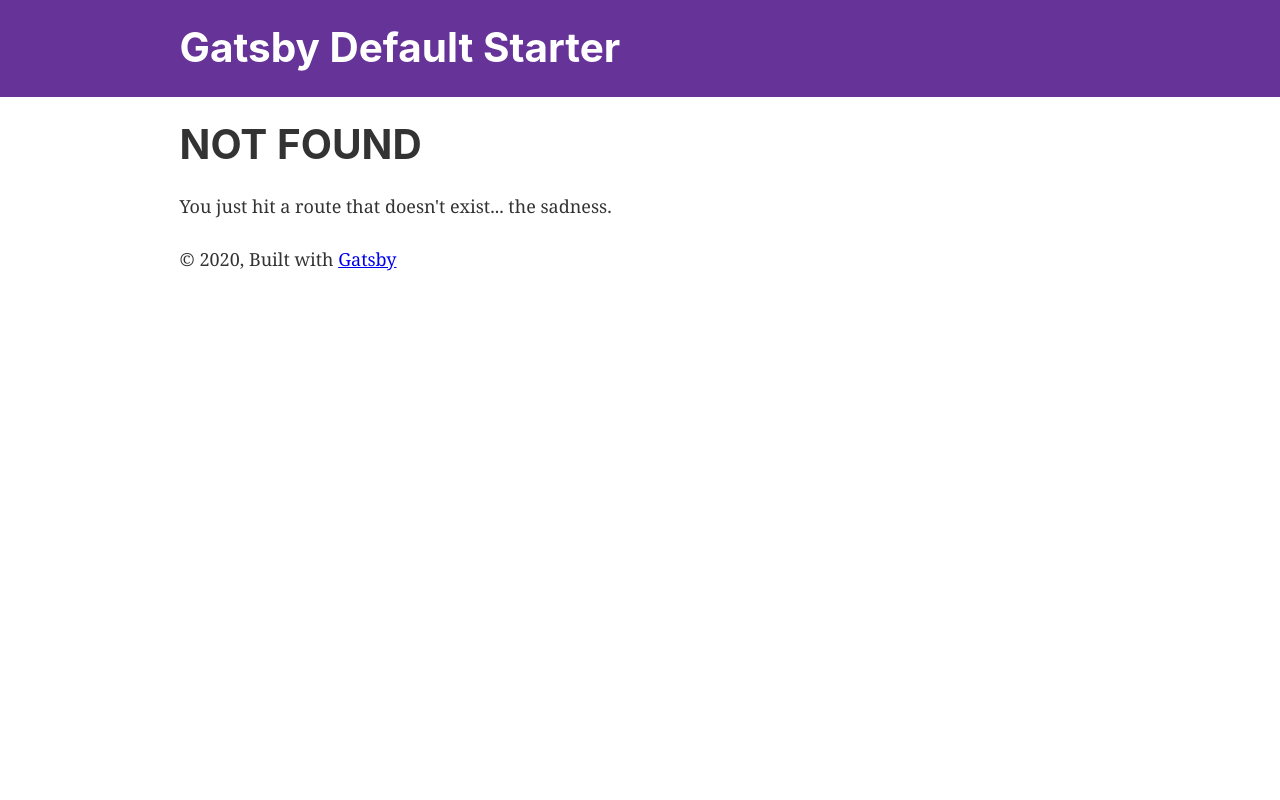
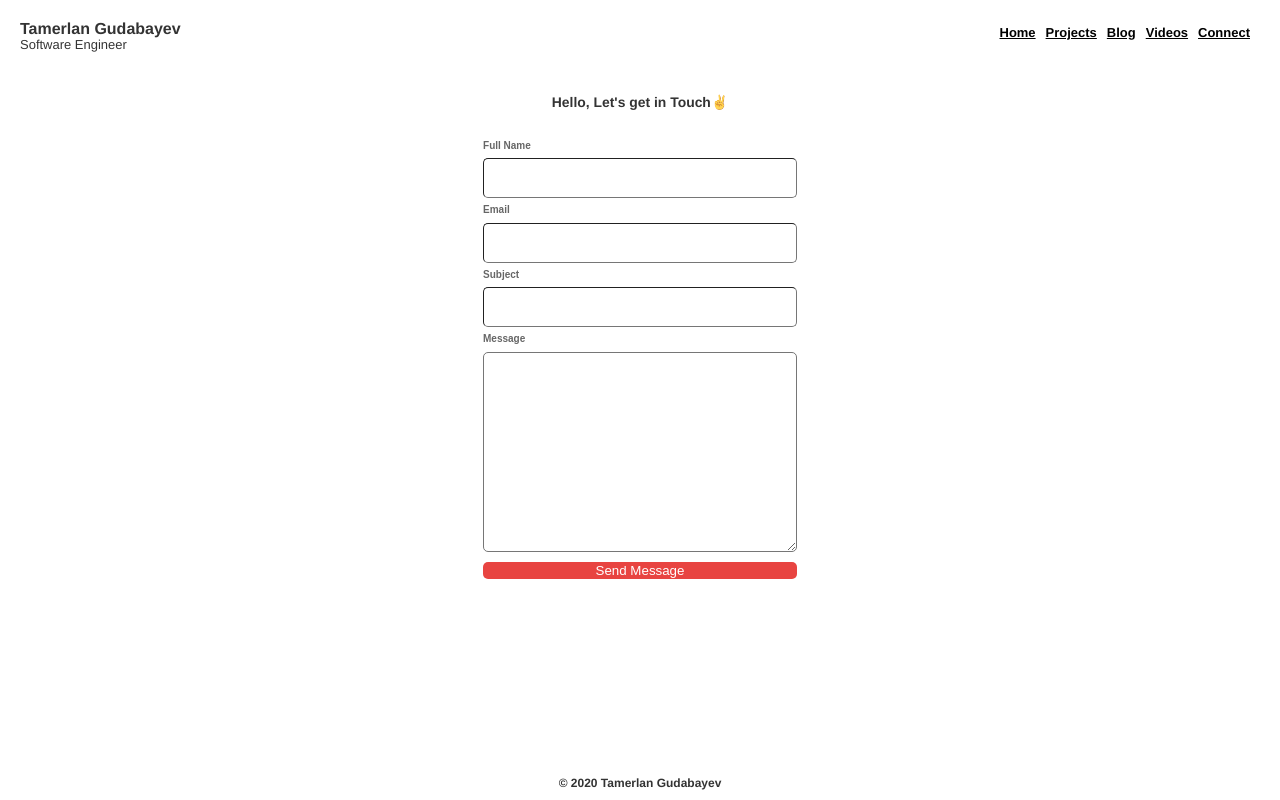
Before and after one commit to TamerlanG/portfolio, a Gatsby site: page /contact in a window 1280 px wide. Before the commit this address had no page. Built offline with nearby package versions, Linux system fonts and the light colour scheme; Gatsby itself is replaced by a stand-in of ours.

Commit message:
changes 1/1/2020

```diff
--- a/gatsby-config.js
+++ b/gatsby-config.js
@@ -1,10 +1,17 @@
 module.exports = {
   siteMetadata: {
-    title: `Gatsby Default Starter`,
-    description: `Kick off your next, great Gatsby project with this default starter. This barebones starter ships with the main Gatsby configuration files you might need.`,
-    author: `@gatsbyjs`,
+    title: `Tamerlan Gudabayev Portfolio`,
+    description: `A place to mess around, show off projects, and just have a nice time. `,
+    author: `Tamerlan Gudabayev`,
   },
   plugins: [
+    {
+      resolve: `gatsby-plugin-typography`,
+      options: {
+        pathToConfigModule: `src/utils/typography`,
+      },
+    },
+    `gatsby-plugin-styled-components`,
     `gatsby-plugin-react-helmet`,
     {
       resolve: `gatsby-source-filesystem`,
@@ -27,8 +34,40 @@ module.exports = {
         icon: `src/images/gatsby-icon.png`, // This path is relative to the root of the site.
       },
     },
+    {
+      resolve: "gatsby-source-wordpress",
+      options: {
+        baseUrl: "http://portfolio-site.local/",
+        protocol: "http",
+        hostingWPCOM: false,
+        useACF: true,
+        acfOptionPageIds: [],
+        verboseOutput: false,
+        perPage: 100,
+        searchAndReplaceContentUrls: {
+          sourceUrl: "https://gatsbypress.iamtimsmith.com",
+          replacementUrl: "https://localhost:8000",
+        },
+        concurrentRequests: 10,
+        includedRoutes: [
+          "**/categories",
+          "**/posts",
+          "**/projects",
+          "**/pages",
+          "**/media",
+          "**/tags",
+          "**/taxonomies",
+          "**/users",
+        ],
+        excludedRoutes: [],
+        normalizer: function ({ entities }) {
+          return entities
+        },
+      },
+    },
+    `gatsby-plugin-sitemap`,
     // this (optional) plugin enables Progressive Web App + Offline functionality
     // To learn more, visit: https://gatsby.dev/offline
-    // `gatsby-plugin-offline`,
+    // 'gatsby-plugin-offline',
   ],
 }
--- /dev/null
+++ b/src/components/footer.js
@@ -0,0 +1,24 @@
+import React from 'react';
+import styled from "styled-components"
+
+const Footer = () => (
+  <CustomFooter>
+    <h6
+      style={{
+        marginBottom: 10,
+        fontSize: 12,
+        position: "absolute",
+        bottom: 0,
+        left: '50%',
+        transform: `translate(-50%)`,
+      }}>
+      © {new Date().getFullYear()} Tamerlan Gudabayev
+    </h6>
+  </CustomFooter>
+);
+
+export default Footer;
+
+const CustomFooter = styled.footer`
+  text-align: center;
+`
--- a/src/components/header.js
+++ b/src/components/header.js
@@ -1,42 +1,70 @@
+import React from "react"
+import colors from "../themes/colors";
+import styled from "styled-components"
 import { Link } from "gatsby"
-import PropTypes from "prop-types"
-import React from "react"
 
-const Header = ({ siteTitle }) => (
-  <header
-    style={{
-      background: `rebeccapurple`,
-      marginBottom: `1.45rem`,
-    }}
-  >
-    <div
-      style={{
-        margin: `0 auto`,
-        maxWidth: 960,
-        padding: `1.45rem 1.0875rem`,
-      }}
-    >
-      <h1 style={{ margin: 0 }}>
-        <Link
-          to="/"
-          style={{
-            color: `white`,
-            textDecoration: `none`,
-          }}
-        >
-          {siteTitle}
-        </Link>
-      </h1>
+const Header = () => (
+  <MainContainer>
+    <div>
+      <Title>Tamerlan Gudabayev</Title>
+      <Subtitle>Software Engineer</Subtitle>
     </div>
-  </header>
-)
+    <div>
+      <ul>
+        <ListItem>
+          <StyledLink to="/">
+            <h6>Home</h6>
+          </StyledLink>
+        </ListItem>
+        <ListItem>
+          <StyledLink to="/projects">
+            <h6>Projects</h6>
+          </StyledLink>
+        </ListItem>
+        <ListItem>
+          <StyledLink to="/">
+            <h6>Blog</h6>
+          </StyledLink>
+        </ListItem>
+        <ListItem>
+          <StyledLink to="/">
+            <h6>Videos</h6>
+          </StyledLink>
+        </ListItem>
+        <ListItem>
+          <StyledLink to="/contact">
+            <h6>Connect</h6>
+          </StyledLink>
+        </ListItem>
+      </ul>
+    </div>
+  </MainContainer>
+);
 
-Header.propTypes = {
-  siteTitle: PropTypes.string,
-}
+export default Header;
 
-Header.defaultProps = {
-  siteTitle: ``,
-}
-
-export default Header
+const MainContainer = styled.header`
+    background: ${colors.WHITE};
+    margin-bottom: 1.45rem;
+    display: flex;
+    flex-flow: row;
+    margin: 0;
+    padding: 20px;
+    justify-content: space-between;
+`
+const Title = styled.h2`
+  margin: 0;
+  font-size: 16px;
+  font-weight: 800;
+`
+const Subtitle = styled.h6`
+  font-weight: 400;
+`
+const StyledLink = styled(props => <Link {...props} />)`
+  color: #000;
+`;
+const ListItem = styled.li`
+  list-style-type: none;
+  display: inline-block;
+  margin-right: 10px;
+`
--- a/src/components/layout.js
+++ b/src/components/layout.js
@@ -1,31 +1,13 @@
-/**
- * Layout component that queries for data
- * with Gatsby's useStaticQuery component
- *
- * See: https://www.gatsbyjs.org/docs/use-static-query/
- */
-
-import React from "react"
-import PropTypes from "prop-types"
-import { useStaticQuery, graphql } from "gatsby"
+import React from "react";
+import PropTypes from "prop-types";
 
 import Header from "./header"
-import "./layout.css"
+import Footer from "./footer";
 
 const Layout = ({ children }) => {
-  const data = useStaticQuery(graphql`
-    query SiteTitleQuery {
-      site {
-        siteMetadata {
-          title
-        }
-      }
-    }
-  `)
-
   return (
     <>
-      <Header siteTitle={data.site.siteMetadata.title} />
+      <Header />
       <div
         style={{
           margin: `0 auto`,
@@ -35,12 +17,8 @@ const Layout = ({ children }) => {
         }}
       >
         <main>{children}</main>
-        <footer>
-          © {new Date().getFullYear()}, Built with
-          {` `}
-          <a href="https://www.gatsbyjs.org">Gatsby</a>
-        </footer>
       </div>
+      <Footer />
     </>
   )
 }
--- /dev/null
+++ b/src/pages/contact.js
@@ -0,0 +1,98 @@
+import React from "react";
+import Layout from "../components/layout";
+import SEO from "../components/seo";
+import styled from "styled-components"
+import colors from "../themes/colors";
+
+const SecondPage = () => {
+
+  return (
+    <Layout>
+      <SEO title="Contact" />
+      <MainContainer>
+        <h5>Hello, Let's get in Touch
+          <span role="img" aria-label="peace sign">
+            &#9996;
+            </span>
+        </h5>
+        <form method="post" action="#">
+          <CustomLabel htmlFor="name">
+            Full Name
+          </CustomLabel>
+          <Input type="text" name="name" id="name" />
+          <CustomLabel htmlFor="email">
+            Email
+          </CustomLabel>
+          <Input type="email" name="email" id="email" />
+          <CustomLabel htmlFor="subject">
+            Subject
+          </CustomLabel>
+          <Input type="text" name="subject" id="subject" />
+          <CustomLabel htmlFor="message">
+            Message
+          </CustomLabel>
+          <TextArea name="message" id="message" rows="5" />
+          <Button type="submit">
+            Send Message
+          </Button>
+        </form>
+      </MainContainer>
+    </Layout>
+  );
+};
+
+export default SecondPage
+
+const MainContainer = styled.div`
+  display: flex;
+  flex-direction: column;
+  justify-content: center;
+  align-items: center;
+`
+const CustomLabel = styled.p`
+  display: block;
+  font-family: Arial, Helvetica, sans-serif;
+  font-size: 10px;
+  font-weight: 800;
+  color: rgba(0,0,0,0.6);
+  margin: 5px 0px;
+`
+const Input = styled.input`
+  width: 100%;
+  height: 40px;
+  border-width: 1px;
+  border-radius: 5px;
+  font-family: Arial, Helvetica, sans-serif;
+  font-size: 16px;
+  padding: 5px;
+  &:focus {
+    outline: none !important;
+    box-shadow: 0 0 5px rgba(232, 68, 65, 1);
+    padding: 3px 0px 3px 3px;
+    margin: 5px 1px 3px 0px;
+    border: 1px solid rgba(232, 68, 65, 1);
+  }
+`
+const TextArea = styled.textarea`
+  width: 100%;
+  height: 200px;
+  border-radius: 5px;
+  font-family: Arial, Helvetica, sans-serif;
+  font-size: 16px;
+  padding: 5px;
+  &:focus {
+    outline: none !important;
+    box-shadow: 0 0 5px rgba(232, 68, 65, 1);
+    padding: 3px 0px 3px 3px;
+    margin: 5px 1px 3px 0px;
+    border: 1px solid rgba(232, 68, 65, 1);
+  }
+`
+const Button = styled.button`
+  width: 100%;
+  background-color: ${colors.PRIMARY};
+  color: ${colors.WHITE};
+  border-radius: 5px;
+  font-family: Arial, Helvetica, sans-serif;
+  border-width: 0;
+`
--- a/src/pages/index.js
+++ b/src/pages/index.js
@@ -1,21 +1,34 @@
 import React from "react"
-import { Link } from "gatsby"
-
 import Layout from "../components/layout"
-import Image from "../components/image"
 import SEO from "../components/seo"
+import TextLoop from "react-text-loop";
+import styled from "styled-components"
 
 const IndexPage = () => (
   <Layout>
     <SEO title="Home" />
-    <h1>Hi people</h1>
-    <p>Welcome to your new Gatsby site.</p>
-    <p>Now go build something great.</p>
-    <div style={{ maxWidth: `300px`, marginBottom: `1.45rem` }}>
-      <Image />
-    </div>
-    <Link to="/page-2/">Go to page 2</Link>
+    <Container>
+      <h2>
+        Hello I'm a Software {" "}
+        <TextLoop interval={2000}>
+          <span>Engineer</span>
+          <span>Developer</span>
+          <span>Architect</span>
+          <span>Builder</span>
+          <span>Planner</span>
+          <span>Hobbiest</span>
+        </TextLoop>
+      </h2>
+    </Container>
   </Layout>
 )
 
-export default IndexPage
+export default IndexPage;
+
+const Container = styled.div`
+  position: absolute;
+  top: 50%;
+  left: 50%;
+  text-align: center;
+  transform: translate(-50%);
+`
--- /dev/null
+++ b/src/themes/colors.js
@@ -0,0 +1,7 @@
+const colors = {
+  PRIMARY: '#E84441',
+  WHITE: '#FFF',
+  BLACK: '#000',
+}
+
+export default colors;
--- /dev/null
+++ b/src/utils/typography.js
@@ -0,0 +1,7 @@
+import Typography from "typography"
+import lawtonTheme from 'typography-theme-lawton'
+
+const typography = new Typography(
+  lawtonTheme
+)
+export default typography;
```
Also changed, not shown: gatsby-node.js (+43 -0 lines), package.json (+12 -1 lines), src/pages/page-2.js (deleted, +0 -16 lines), src/templates/project.js (added, +7 -0 lines), src/templates/projects.js (added), 1 other file.
